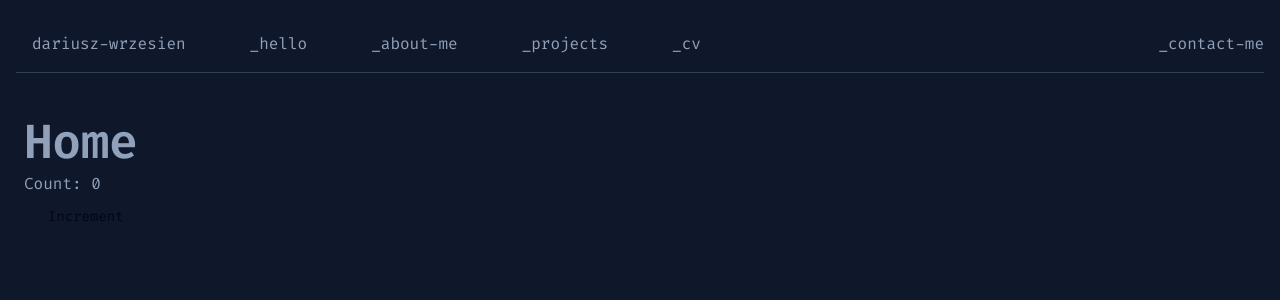
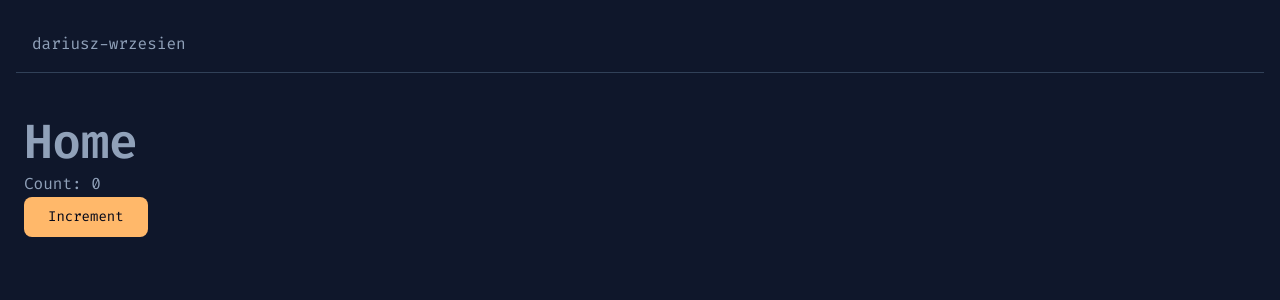
Before and after one commit to dariuszwrzesien/my-portfolio, a React (Vite) app: page / in a window 1280 px wide. Shown: the top 300 px of the page. Built offline with nearby package versions, Linux system fonts and the light colour scheme.

Commit message:
refactor: update HeaderDesktop component and fix font path in globals.css

```diff
--- a/src/components/HeaderDesktop.tsx
+++ b/src/components/HeaderDesktop.tsx
@@ -1,19 +1,18 @@
-import React from "react";
+import { FC } from "react";
+// import styles from "./HeaderDesktop.module.css";
 
-const HeaderDesktop: React.FC = () => {
+const HeaderDesktop: FC = () => {
   return (
     <header className="w-full bg-background text-foreground p-4">
       <nav className="flex justify-between items-center border-b border-stroke">
         <div className="flex gap-8">
           <div className="text-md p-4">dariusz-wrzesien</div>
-          <div className="p-4">_hello</div>
-          <div className="p-4">_about-me</div>
-          <div className="p-4">_projects</div>
-          <div className="p-4">_cv</div>
+          {/* <div className={styles.navLink}>_hello</div>
+          <div className={styles.navLink}>_about-me</div>
+          <div className={styles.navLink}>_projects</div>
+          <div className={styles.navLink}>_cv</div> */}
         </div>
-        <div>
-          <div>_contact-me</div>
-        </div>
+        <div>{/* <div className={styles.navLink}>_contact-me</div> */}</div>
       </nav>
     </header>
   );
--- a/src/globals.css
+++ b/src/globals.css
@@ -6,7 +6,7 @@
 
 @font-face {
   font-family: "Fira Code";
-  src: url("/public/fonts/FiraCode-VariableFont_wght.ttf") format("truetype");
+  src: url("/fonts/FiraCode-VariableFont_wght.ttf") format("truetype");
   font-weight: 300 400 500 600 700 800;
   font-display: swap;
 }
@@ -124,10 +124,10 @@
   --color-card-foreground: var(--card-foreground);
   --color-popover: var(--popover);
   --color-popover-foreground: var(--popover-foreground);
-  --color-primary: var(--primary);
+  --color-primary: var(--primary); */
   --color-primary-background: var(--primary-background);
   --color-primary-foreground: var(--primary-foreground);
-  --color-secondary: var(--secondary);
+  /*--color-secondary: var(--secondary);
   --color-secondary-foreground: var(--secondary-foreground);
   --color-muted: var(--muted);
   --color-muted-foreground: var(--muted-foreground);
@@ -135,7 +135,7 @@
   --color-accent-foreground: var(--accent-foreground);
   --color-destructive: var(--destructive); */
   --color-border: var(--stroke);
-  /* --color-input: var(--input);
+  /*--color-input: var(--input);
   --color-ring: var(--ring);
   --color-chart-1: var(--chart-1);
   --color-chart-2: var(--chart-2);
```
